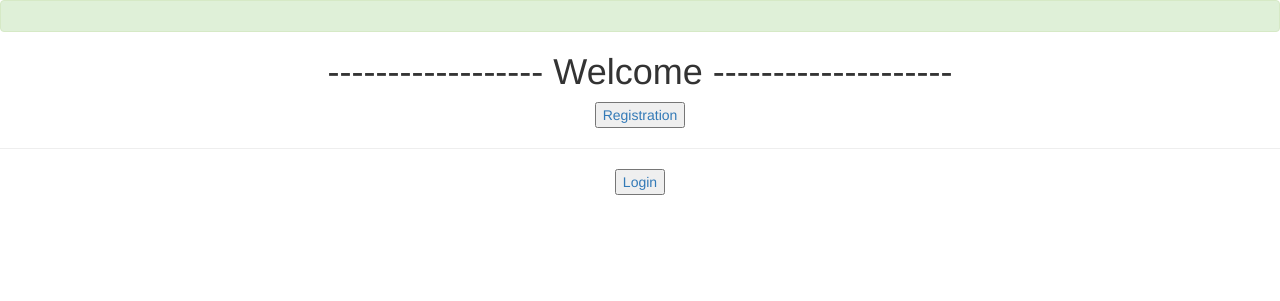
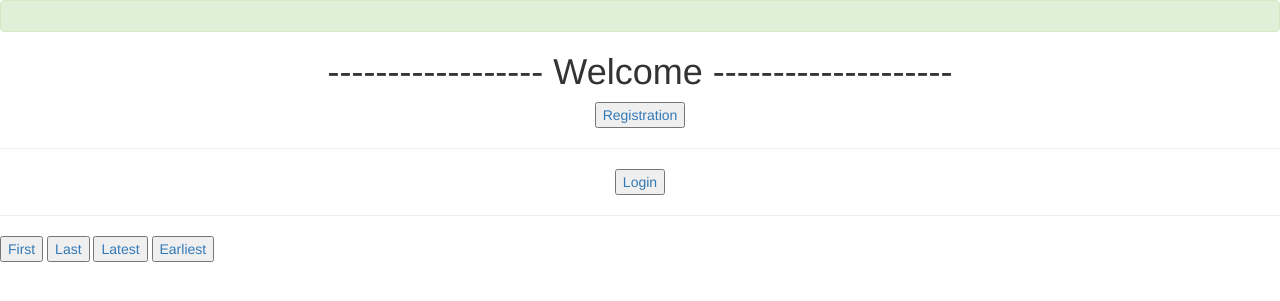
Before and after one commit to Arunsilawat/Dgango, a Django app: page / in a window 1280 px wide. Shown: the top 301 px of the page. Run offline with Django 5.2, Linux system fonts and the light colour scheme; some libraries are stand-ins or nearby versions.

Commit message:
first,last,latest,earliest

```diff
--- a/Models/project/app/models.py
+++ b/Models/project/app/models.py
@@ -6,3 +6,5 @@ class Student(models.Model):
     stu_email=models.EmailField()
     stu_contact=models.IntegerField()
     stu_password=models.CharField(max_length=25)
+def __str__(self):
+    return self.stu_name
--- a/Models/project/app/templates/home.html
+++ b/Models/project/app/templates/home.html
@@ -18,5 +18,11 @@
     <hr>
     <a href="{% url 'login' %}"><button>Login</button></a>
    </center>
+   <hr>
+
+   <a href="{% url 'first' %}"><button>First</button></a>
+   <a href="{% url 'last' %}"><button>Last</button></a>
+   <a href="{% url 'latest' %}"><button>Latest</button></a>
+   <a href="{% url 'earliest' %}"><button>Earliest</button></a>
 </body>
 </html>
--- a/Models/project/app/urls.py
+++ b/Models/project/app/urls.py
@@ -4,5 +4,9 @@ from app import views
 urlpatterns = [
     path('', views.home, name='home'),
     path('register/', views.register, name='register'),
-    path('login/', views.login, name='login')
+    path('login/', views.login, name='login'),
+    path('first/', views.first, name='first'),
+    path('last/', views.last, name='last'),
+    path('latest/',views.latest, name='latest'),
+    path('earliest/',views.earliest, name='earliest'),
 ]
--- a/Models/project/app/views.py
+++ b/Models/project/app/views.py
@@ -1,5 +1,6 @@
 from django.shortcuts import render
 from.models import Student
+
 # Create your views here.
 def home(request):
     return render(request,'home.html')
@@ -62,3 +63,46 @@ def login(request):
             return render(request,'login.html',{'msg':msg})
     else:
         return render(request,'login.html')
+def first(request):
+    data=Student.objects.first()
+    print(data)
+    print(data.stu_name,data.stu_email,data.stu_contact,data.stu_password)
+    data1={
+        'nm':data.stu_name,
+        'em':data.stu_email,
+        'con':data.stu_contact,
+        'pas':data.stu_password
+        }
+
+    return render(request,'dashboard.html',data1)
+def last(request):
+    data=Student.objects.last()
+    print(data.stu_name,data.stu_email,data.stu_contact,data.stu_password)
+    data1={
+    'nm':data.stu_name,
+    'em':data.stu_email,
+    'con':data.stu_contact,
+    'pas':data.stu_password
+    }
+    return render(request,'dashboard.html',data1)
+def latest(request):
+    data=Student.objects.latest("id")
+    print(data.stu_name,data.stu_email,data.stu_contact,data.stu_password)
+    data1={
+    'nm':data.stu_name,
+    'em':data.stu_email,
+    'con':data.stu_contact,
+    'pas':data.stu_password
+    }
+    return render(request,'dashboard.html',data1)
+def earliest(request):
+    data=Student.objects.earliest("id")
+    print(data.stu_name,data.stu_email,data.stu_contact,data.stu_password)
+    data1={
+    # 'id':data.stu_id,
+    'nm':data.stu_name,
+    'em':data.stu_email,
+    'con':data.stu_contact,
+    'pas':data.stu_password
+    }
+    return render(request,'dashboard.html',data1)
```
Also changed, not shown: Models/project/db.sqlite3.
